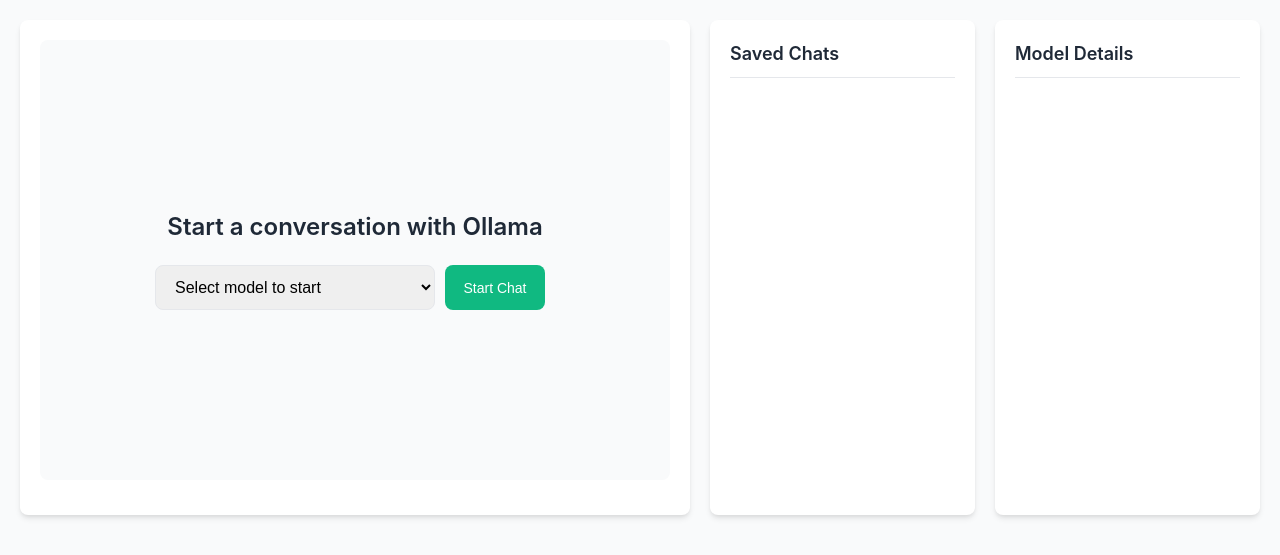
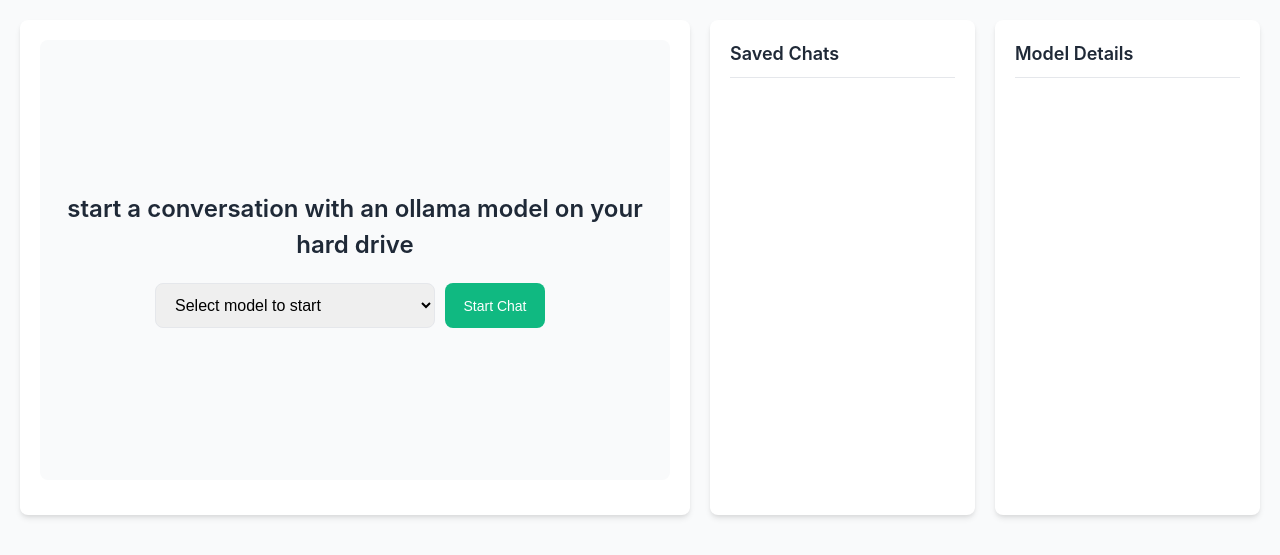
Before and after one commit to DayByDayBy/basic_ollama_interface, a Flask app: page / in a window 1280 px wide. Shown: the top 555 px of the page. Run offline with Flask 3, Linux system fonts and the light colour scheme; data that the repository does not hold is empty.

Commit message:
tidying up a bit, no real changes

```diff
--- a/templates/index.html
+++ b/templates/index.html
@@ -10,7 +10,7 @@
     <div id="chat-container">
         <!-- model selection area - initially visible -->
         <div id="model-selection-area">
-            <h2>Start a conversation with Ollama</h2>
+            <h2> start a conversation with an ollama model on your hard drive </h2>
             <div id="model-select-container">
                 <select id="model-select">
                     <option value="" disabled selected>Select model to start</option>
```
Also changed, not shown: readme.md.
